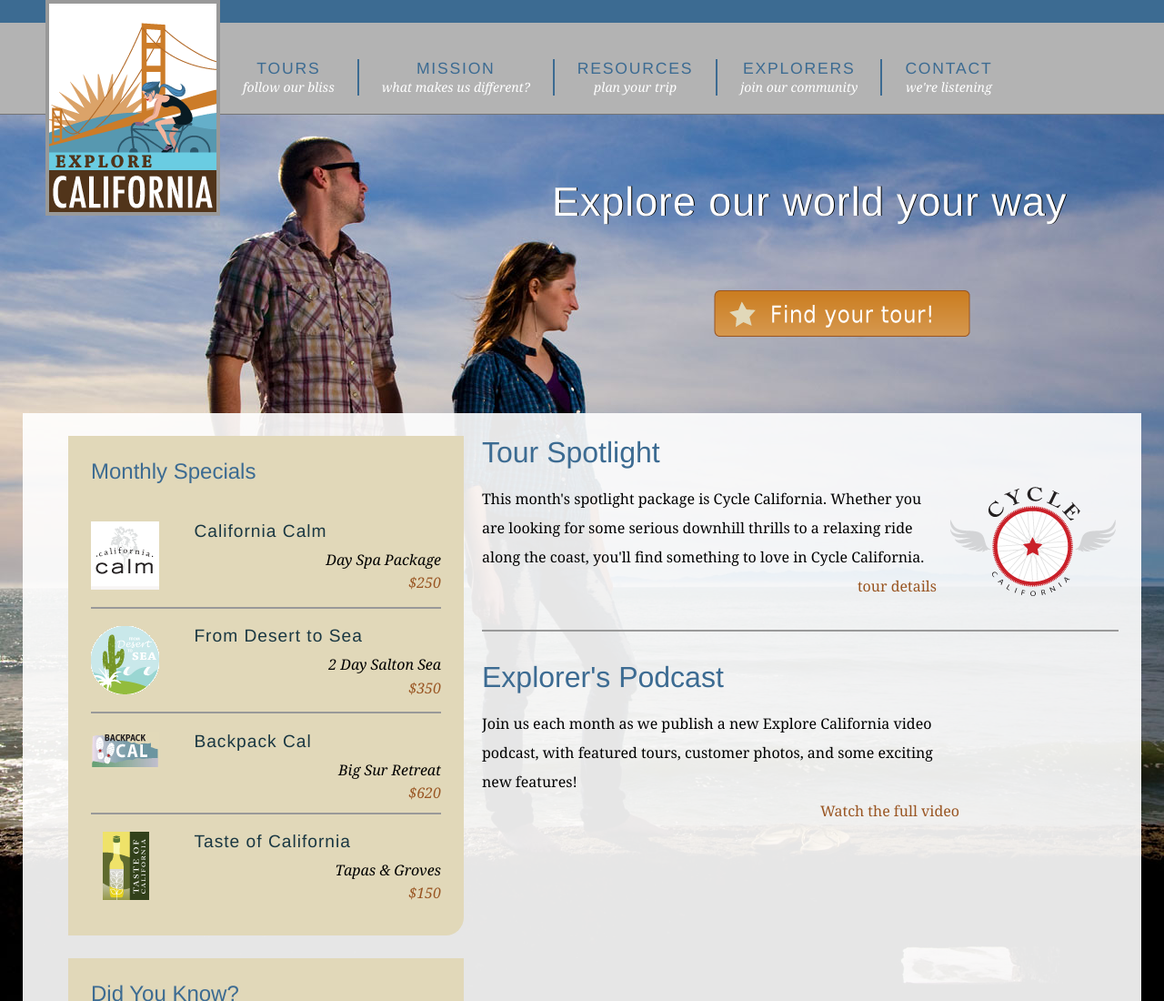
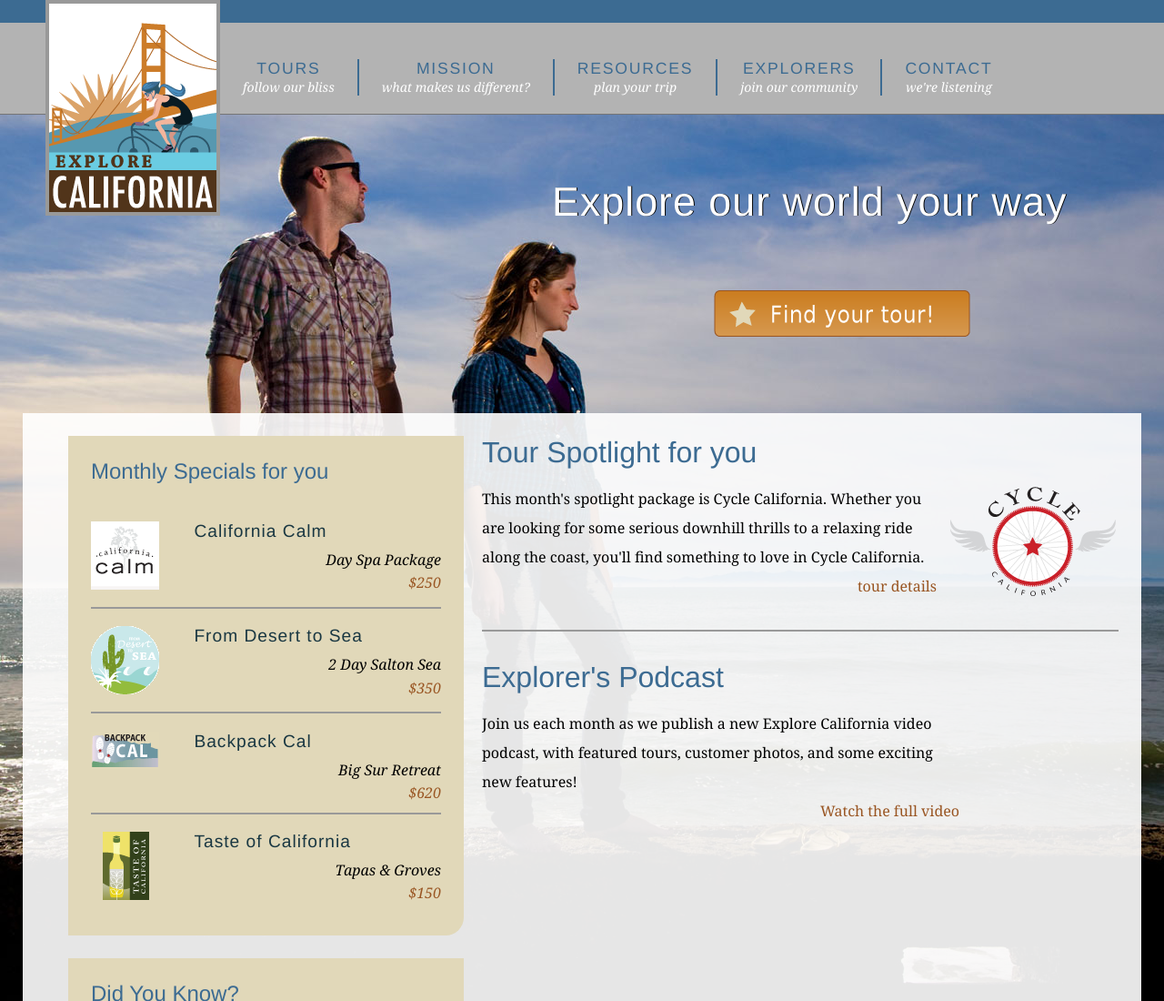
Before and after one commit to coderscraft/explore_california, a plain HTML site: page index.html in a window 1280 px wide. Shown: the top 1100 px of the page at 91% size. Drawn offline with Linux system fonts and the light colour scheme.

Commit message:
Small changes

```diff
--- a/index.html
+++ b/index.html
@@ -19,7 +19,7 @@
           </div>
         </a>
         <div id="siteNav">
-          <h1>Where do you want to go?</h1>
+          <h1>Where and why do you want to go?</h1>
           <ul>
             <li><a href="tours.html" title="Our tours">Tours <br /><span class="tagline">follow our bliss</span></a>
               <ul>
@@ -62,7 +62,7 @@
       <div id="contentWrapper">
         <div id="mainContent">
           <div id="mainArticle">
-            <h1>Tour Spotlight</h1>
+            <h1>Tour Spotlight for you</h1>
             <p class="spotlight">This month's spotlight package is Cycle California. Whether you are looking for some serious downhill thrills to a relaxing ride along the coast, you'll find something to love in Cycle California.<br /> <span class="accent"><a href="tours_cycle.html" title="Cycle California">tour details</a></span></p>
 
             <h1>Explorer's Podcast</h1>
@@ -72,7 +72,7 @@
 
         <div id="secondaryContent">
           <div id="specials" class="callOut">
-            <h1>Monthly Specials</h1>
+            <h1>Monthly Specials for you</h1>
             <h2 class="top"><img src="assets/images/calm_bug.gif" alt="California Calm" width="75" height="75" />California Calm</h2>
             <p>Day Spa Package <br />
               <a href="tours/tour_detail_cycle.html">$250</a></p>
```
